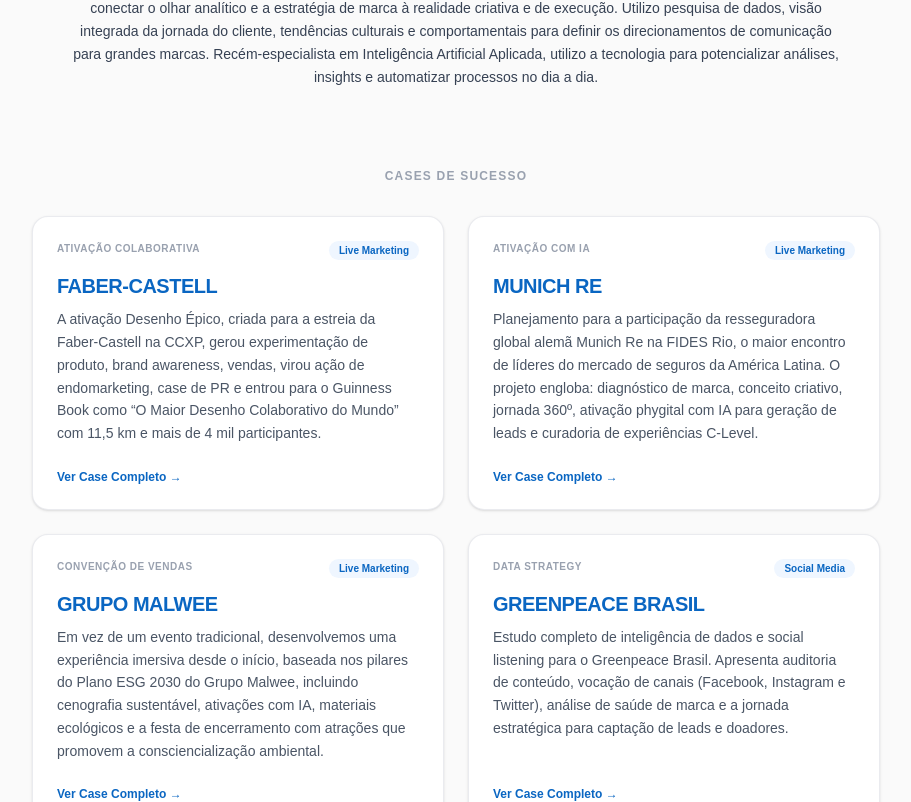
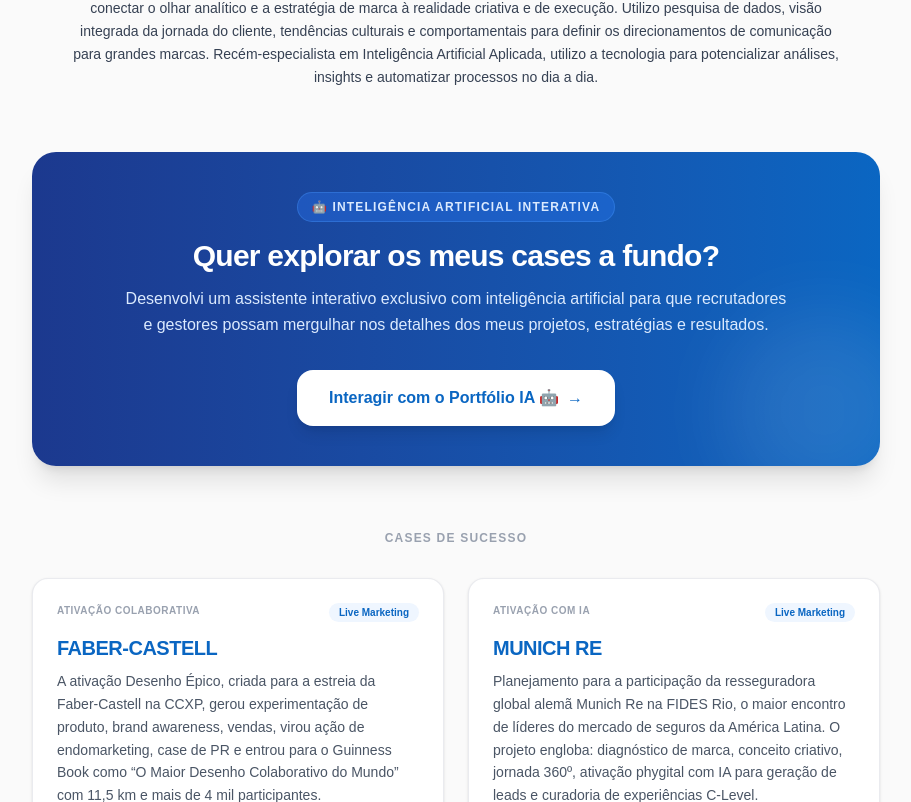
Before and after one commit to mirosgodoy/portfolio-miroslava, a Next.js app: page / in a window 1280 px wide. Shown: the part 598-1400 px from the top of the page, without its empty margins (184-1095 px from the left). Built offline with nearby package versions, Linux system fonts and the light colour scheme.

Commit message:
Atualiza banner e texto da pagina inicial

```diff
--- a/app/page.tsx
+++ b/app/page.tsx
@@ -157,8 +157,37 @@ export default function Home() {
         </div>
       </header>
 
+      {/* BLOCO DE INTELIGÊNCIA ARTIFICIAL INTERATIVA ANTES DOS CASES */}
+      <section className="max-w-4xl mx-auto px-6 pb-12 pt-4">
+        <div className="bg-gradient-to-r from-blue-900 to-[#0A66C2] text-white p-8 md:p-10 rounded-3xl shadow-xl text-center relative overflow-hidden">
+          <div className="absolute -right-10 -bottom-10 w-48 h-48 bg-white/10 rounded-full blur-2xl pointer-events-none"></div>
+
+          <span className="bg-blue-500/30 text-blue-100 text-xs font-bold uppercase tracking-widest px-3.5 py-1.5 rounded-full border border-blue-400/30 inline-block mb-4">
+            🤖 Inteligência Artificial Interativa
+          </span>
+
+          <h3 className="text-2xl md:text-3xl font-extrabold mb-3 tracking-tight">
+            Quer explorar os meus cases a fundo?
+          </h3>
+
+          <p className="text-blue-100 text-sm md:text-base max-w-2xl mx-auto mb-8 leading-relaxed">
+            Desenvolvi um assistente interativo exclusivo com inteligência artificial para que recrutadores e gestores possam mergulhar nos detalhes dos meus projetos, estratégias e resultados.
+          </p>
+
+          <a
+            href="https://notebook.google.com/notebook/577ce4a7-71d1-4766-9ed2-319c83aff4ee"
+            target="_blank"
+            rel="noopener noreferrer"
+            className="inline-flex items-center gap-2 bg-white text-[#0A66C2] font-bold px-8 py-4 rounded-2xl text-sm md:text-base hover:bg-blue-50 transition-all shadow-lg hover:scale-105"
+          >
+            <span>Interagir com o Portfólio IA 🤖</span>
+            <span>&rarr;</span>
+          </a>
+        </div>
+      </section>
+
       {/* Lista de Cases Profissionais */}
-      <section className="max-w-4xl mx-auto px-6 pb-8 pt-8">
+      <section className="max-w-4xl mx-auto px-6 pb-8 pt-4">
         <h2 className="text-xs font-semibold text-gray-400 uppercase tracking-widest mb-8 text-center">
           Cases de Sucesso
         </h2>
@@ -198,37 +227,8 @@ export default function Home() {
         </div>
       </section>
 
-      {/* LINK PARA O NOTEBOOKLM LOGO ABAIXO DOS CASES */}
-      <section className="max-w-4xl mx-auto px-6 pb-16 pt-4">
-        <div className="bg-gradient-to-r from-blue-900 to-[#0A66C2] text-white p-8 md:p-10 rounded-3xl shadow-xl text-center relative overflow-hidden">
-          <div className="absolute -right-10 -bottom-10 w-48 h-48 bg-white/10 rounded-full blur-2xl pointer-events-none"></div>
-
-          <span className="bg-blue-500/30 text-blue-100 text-xs font-bold uppercase tracking-widest px-3.5 py-1.5 rounded-full border border-blue-400/30 inline-block mb-4">
-            🤖 Inteligência Artificial Interativa
-          </span>
-
-          <h3 className="text-2xl md:text-3xl font-extrabold mb-3 tracking-tight">
-            Quer explorar os meus cases a fundo?
-          </h3>
-
-          <p className="text-blue-100 text-sm md:text-base max-w-2xl mx-auto mb-8 leading-relaxed">
-            Desenvolvi um assistente interativo exclusivo com inteligência artificial para que recrutadores e gestores possam mergulhar nos detalhes dos meus projetos, estratégias e resultados.
-          </p>
-
-          <a
-            href="https://notebook.google.com/notebook/577ce4a7-71d1-4766-9ed2-319c83aff4ee"
-            target="_blank"
-            rel="noopener noreferrer"
-            className="inline-flex items-center gap-2 bg-white text-[#0A66C2] font-bold px-8 py-4 rounded-2xl text-sm md:text-base hover:bg-blue-50 transition-all shadow-lg hover:scale-105"
-          >
-            <span>Interagir com o Portfólio IA 🤖</span>
-            <span>&rarr;</span>
-          </a>
-        </div>
-      </section>
-
       {/* Seção de Contato / Captação de Recrutadores */}
-      <section className="max-w-2xl mx-auto px-6 pb-24">
+      <section className="max-w-2xl mx-auto px-6 pb-24 pt-8">
         <div className="bg-white p-8 md:p-10 rounded-2xl border border-gray-200 shadow-sm">
           <div className="text-center mb-6">
             <h2 className="text-xl md:text-2xl font-extrabold text-[#0A66C2] mb-2">
```
